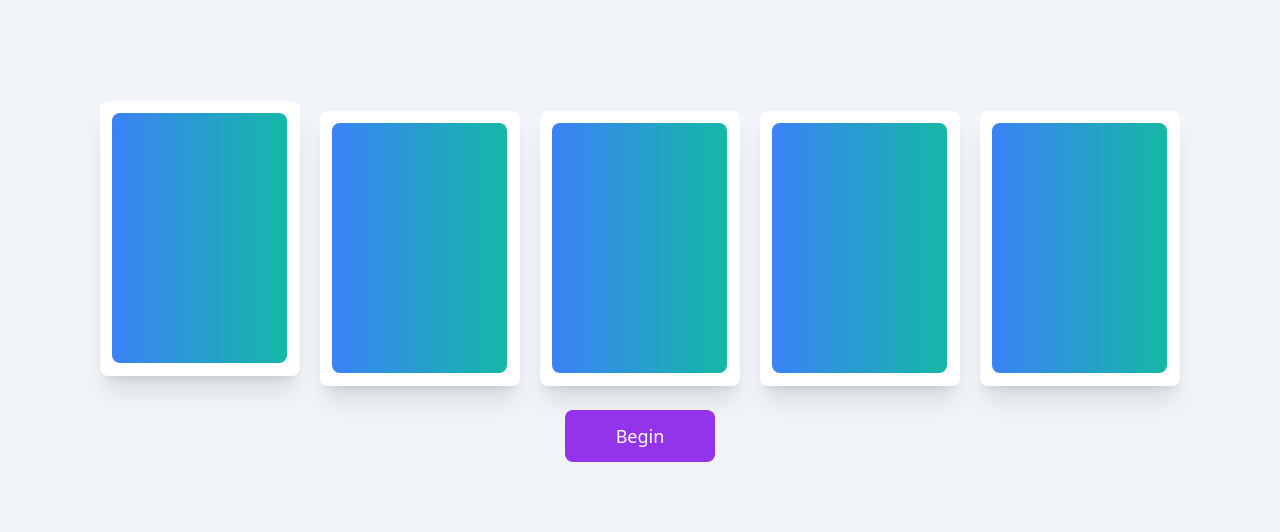
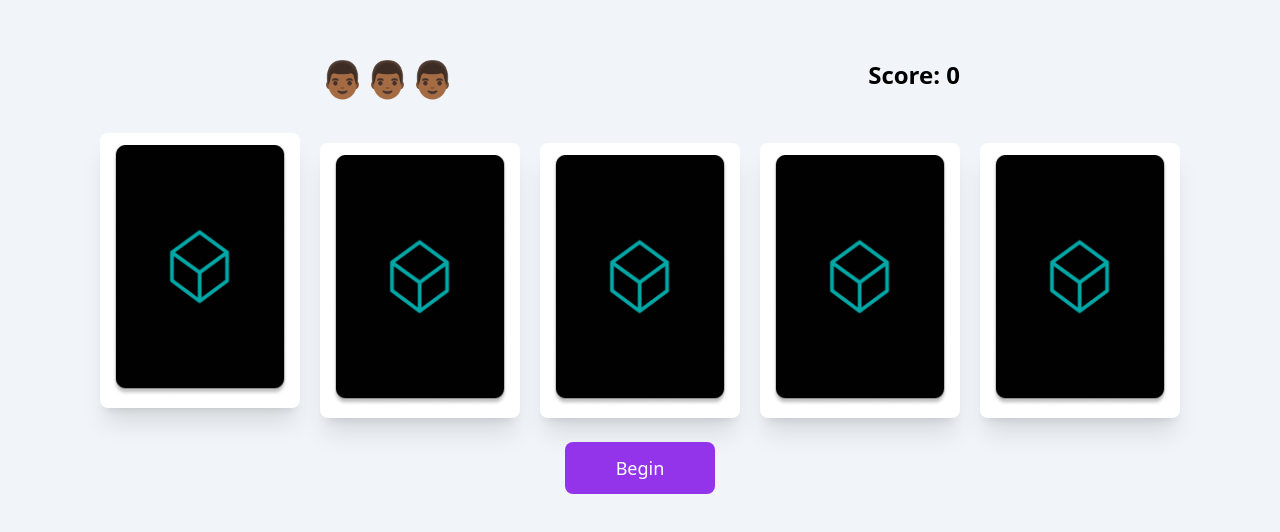
Before and after one commit to ConceptCodes/arcade, a Next.js app: page /memory in a window 1280 px wide. Shown: the part 124-656 px from the top of the page. Built offline with nearby package versions, Linux system fonts and the light colour scheme.

Commit message:
added blogr icon to card image

```diff
--- a/components/PlayingCard.tsx
+++ b/components/PlayingCard.tsx
@@ -12,7 +12,7 @@ export const PlayingCard: React.FC<IPlayingCard & IPlayingCardProps> = ({ suit,
 
   if (flipped) return (
     <div className={style}>
-      <div className={`bg-gradient-to-r from-blue-500 to-teal-500 rounded-lg w-[175px] h-[250px]`} />
+      <img src="/card-bg.png"  />
     </div>
   );
 
--- a/pages/_app.tsx
+++ b/pages/_app.tsx
@@ -19,7 +19,6 @@ function MyApp({ Component, pageProps }: AppProps) {
         pauseOnHover
         theme="light"
         />
-        {/* Same as */}
       <ToastContainer />
     </>
   )
--- a/pages/memory.tsx
+++ b/pages/memory.tsx
@@ -1,7 +1,7 @@
 import type { NextPage } from "next";
 import Head from "next/head";
 import React from "react";
-import { toast } from 'react-toastify';
+import { toast } from "react-toastify";
 import { PlayingCard } from "../components/PlayingCard";
 import { getRandomCards, IPlayingCard } from "../utils/memory";
 
@@ -11,46 +11,50 @@ const Memory: NextPage = () => {
   const [score, setScore] = React.useState<number>(0);
   const [chosen, setChosen] = React.useState<IPlayingCard>();
   const [guess, setGuess] = React.useState<IPlayingCard>();
-  const [attempts, setAttempts] = React.useState<number>(2);
+  const [attempts, setAttempts] = React.useState<string[]>(['👨🏾','👨🏾','👨🏾']);
 
   function reset() {
-    setIsPlaying(false);
     setTimeout(() => setIsPlaying(true), 100);
     setScore(0);
     setChosen(undefined);
     setGuess(undefined);
-    setAttempts(2);
+    setAttempts(['👨🏾','👨🏾','👨🏾']);
+    setIsPlaying(false);
   }
 
   React.useEffect(() => {
     if (!isPlaying) return;
-    if (attempts === 0) {
-      toast.error('You lost!');
+    if (attempts.length === 0) {
+      toast.error("You lost!");
       reset();
     }
 
     if (guess && chosen) {
-      setAttempts(attempts - 1);
       if (guess.value === chosen.value && guess.suit === chosen.suit) {
         setScore(score + 1);
-        toast.success("Correct!");
+        toast.success("Correct");
+        const index = cards.findIndex(
+          (c) => c.value === guess.value && c.suit === guess.suit
+        );
+        const newCards = [...cards];
+        newCards[index].flipped = false;
+        setCards(newCards);
+        setTimeout(() => {
+          newCards[index].flipped = true;
+          const _new = cards[Math.floor(Math.random() * cards.length)]
+          setChosen(_new);
+        }, 500);
       } else {
-        toast.error("Incorrect !");
+        toast.error("Incorrect");
+        setAttempts(attempts.slice(0, attempts.length - 1));
       }
       setGuess(undefined);
     }
   }, [guess]);
 
-  function makeAGuess(card: IPlayingCard) {
-    if (!isPlaying) return;
-    if (card.flipped) return;
-
-    // choose a random card
-  }
-
-  function begin () {
+  function begin() {
     setCards(cards.map((card) => ({ ...card, flipped: false })));
-    const resolveAfter3Sec = new Promise(resolve => {
+    const resolveAfter3Sec = new Promise((resolve) => {
       setTimeout(() => {
         setCards(cards.map((card) => ({ ...card, flipped: true })));
         setIsPlaying(true);
@@ -58,14 +62,11 @@ const Memory: NextPage = () => {
         resolve(true);
       }, 3000);
     });
-    toast.promise(
-        resolveAfter3Sec,
-        {
-          pending: 'Memorize the cards 👀',
-          success: 'Now Begin 🎮',
-          error: 'Something went wrong 🤯'
-        }
-    )
+    toast.promise(resolveAfter3Sec, {
+      pending: "Memorize the cards 👀",
+      success: "Let the games gegin 🎮",
+      error: "Something went wrong 🤯",
+    });
   }
 
   return (
@@ -74,18 +75,29 @@ const Memory: NextPage = () => {
         <title>Memory</title>
       </Head>
       <main className="flex min-h-screen bg-slate-100 space-y-6 flex-col justify-center items-center">
-        { (chosen && isPlaying) && (
+      <div className="flex justify-between w-1/2">
+        <div className="text-4xl font-bold">
+          {attempts}
+        </div>
+        <div className="text-2xl font-bold">Score: {score}</div>
+      </div>
+        {chosen && isPlaying && (
           <div className="flex justify-center items-center space-x-4">
             <h1 className="text-4xl">Find this Card</h1>
-            <PlayingCard size="sm" value={chosen.value} suit={chosen.suit} flipped={false}  />
+            <PlayingCard
+              size="sm"
+              value={chosen.value}
+              suit={chosen.suit}
+              flipped={false}
+            />
           </div>
-        ) }
+        )}
         <section className="flex space-x-5 items-center space-y-5">
           {cards.map((card, index) => (
             <div onClick={() => setGuess(card)}>
               <PlayingCard
+                key={index}
                 size="lg"
-                  key={index}
                 suit={card.suit}
                 value={card.value}
                 flipped={card.flipped}
@@ -93,12 +105,14 @@ const Memory: NextPage = () => {
             </div>
           ))}
         </section>
+        { !chosen && (
           <button
             className="bg-purple-600 text-white rounded-lg p-3 w-[150px] text-lg"
             onClick={() => begin()}
           >
-            { isPlaying ? "Reset" : "Begin"}
+            Begin
           </button>
+        )}
       </main>
     </>
   );
```
Also changed, not shown: public/card-bg.png (added). Lines whose indentation alone changed are shown as unchanged.
